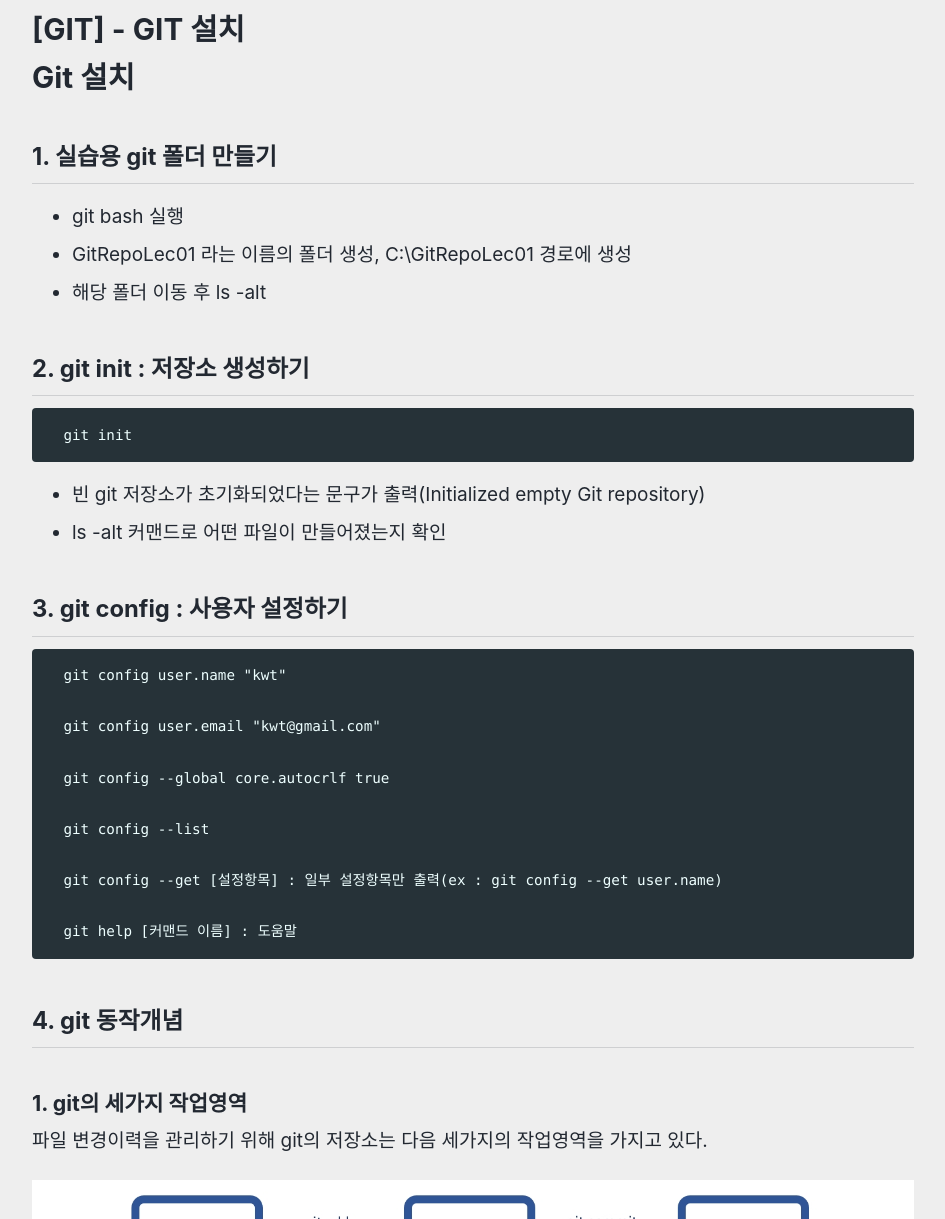
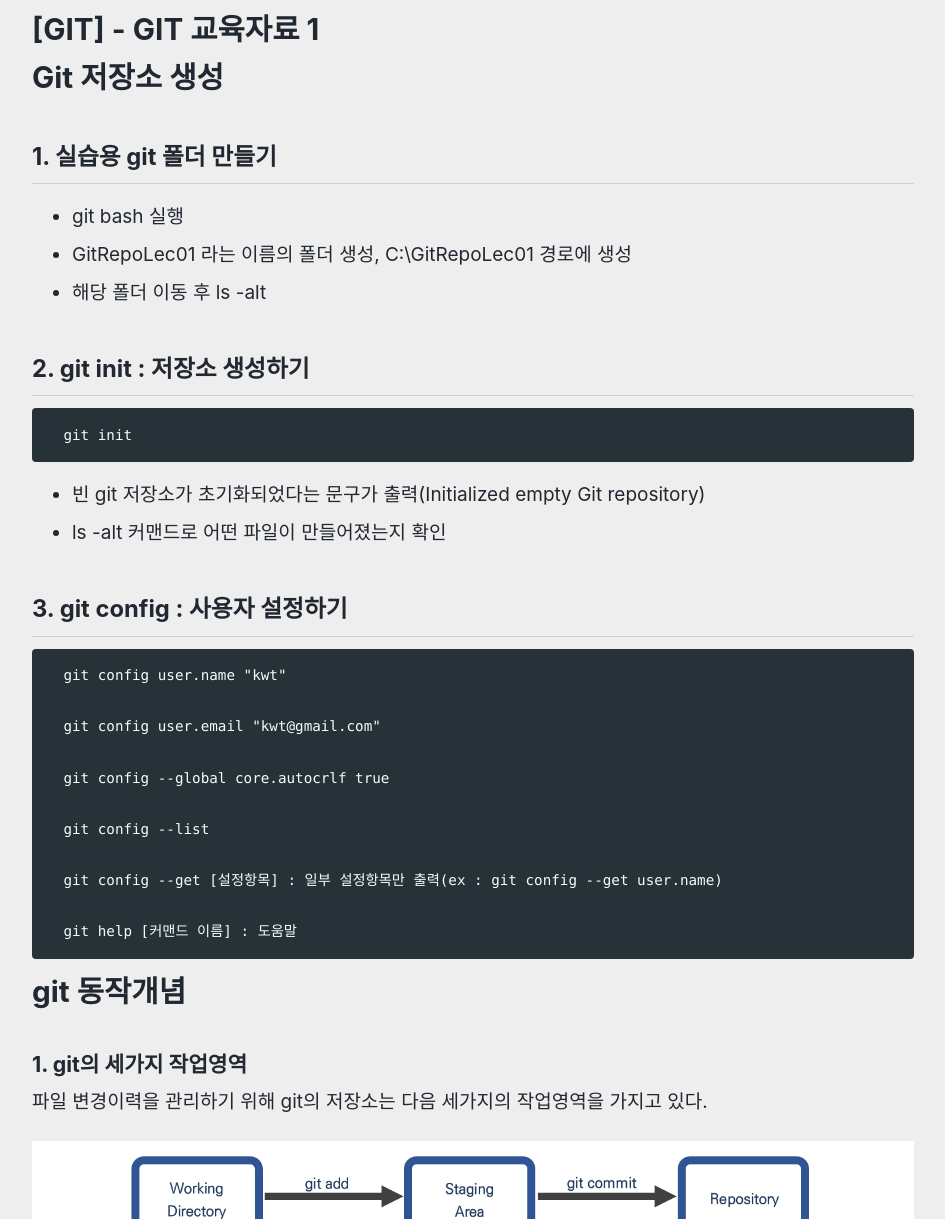
Before and after one commit to sorincorp-edu/sorincorp-edu.github.io, a Jekyll site: the page built from _posts/2022-09-18-web-4-git_basic_lec01.md, in a window 1280 px wide and 1400 px high, cut to the strip 181-1400 px from the top of the window. Shown: the whole strip, without its empty margins (167-1112 px from the left). Built offline with Jekyll 4.4.1, drawn with Linux system fonts in a browser that asks for light colours; cached includes are drawn as plain includes; a script that is not in the unit is left out.

Commit message:
git자료 수정

````diff
--- a/_posts/2022-09-18-web-4-git_basic_lec01.md
+++ b/_posts/2022-09-18-web-4-git_basic_lec01.md
@@ -1,7 +1,7 @@
 ---
 layout: single
-title:  "[GIT] - GIT 설치"
-excerpt: "GIT 설치 (Windows, Mac)"
+title:  "[GIT] - GIT 교육자료 1"
+excerpt: "GIT 저장소생성 및 동작개념 설명"
 
 categories:
   - web-4
@@ -14,7 +14,7 @@ toc_sticky: false
 date: 2022-09-18
 last_modified_at: 2022-09-18
 ---
-# Git 설치
+# Git 저장소 생성
 
 ## 1. 실습용 git 폴더 만들기
 - git bash 실행
@@ -43,7 +43,7 @@ last_modified_at: 2022-09-18
   git help [커맨드 이름] : 도움말
 ```
 
-## 4. git 동작개념
+# git 동작개념
 
 ### 1. git의 세가지 작업영역
 
````
